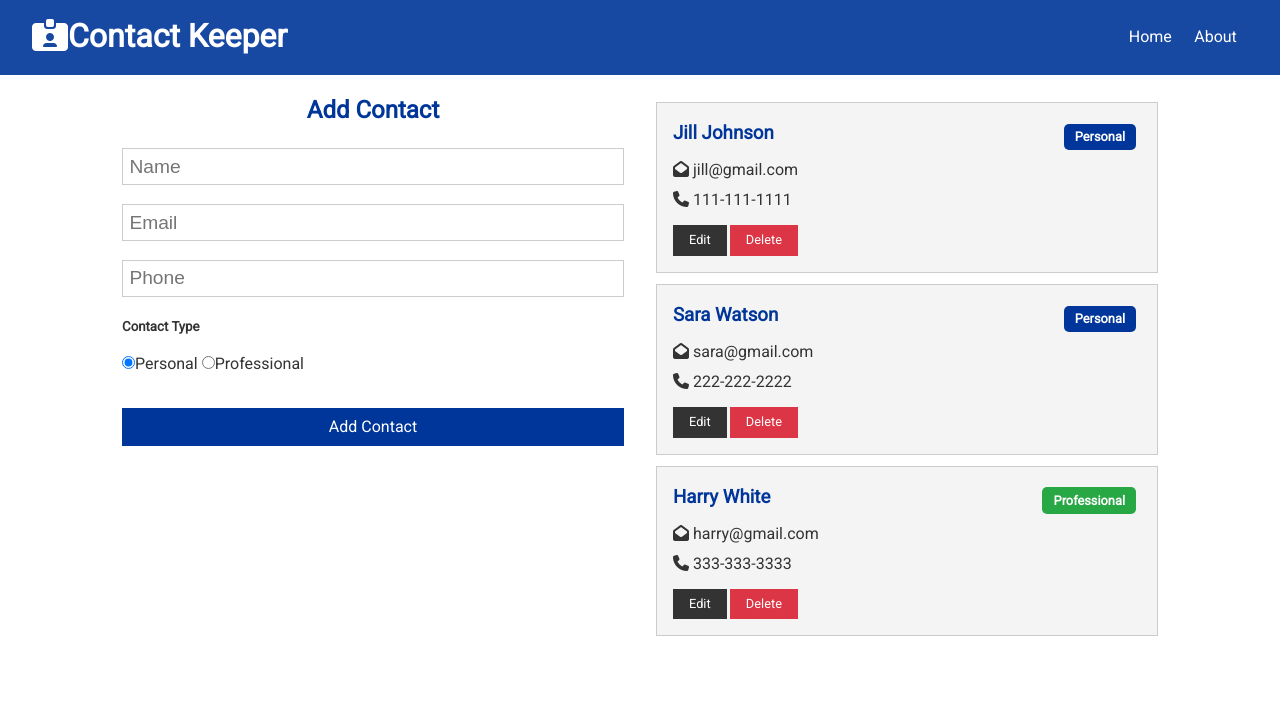
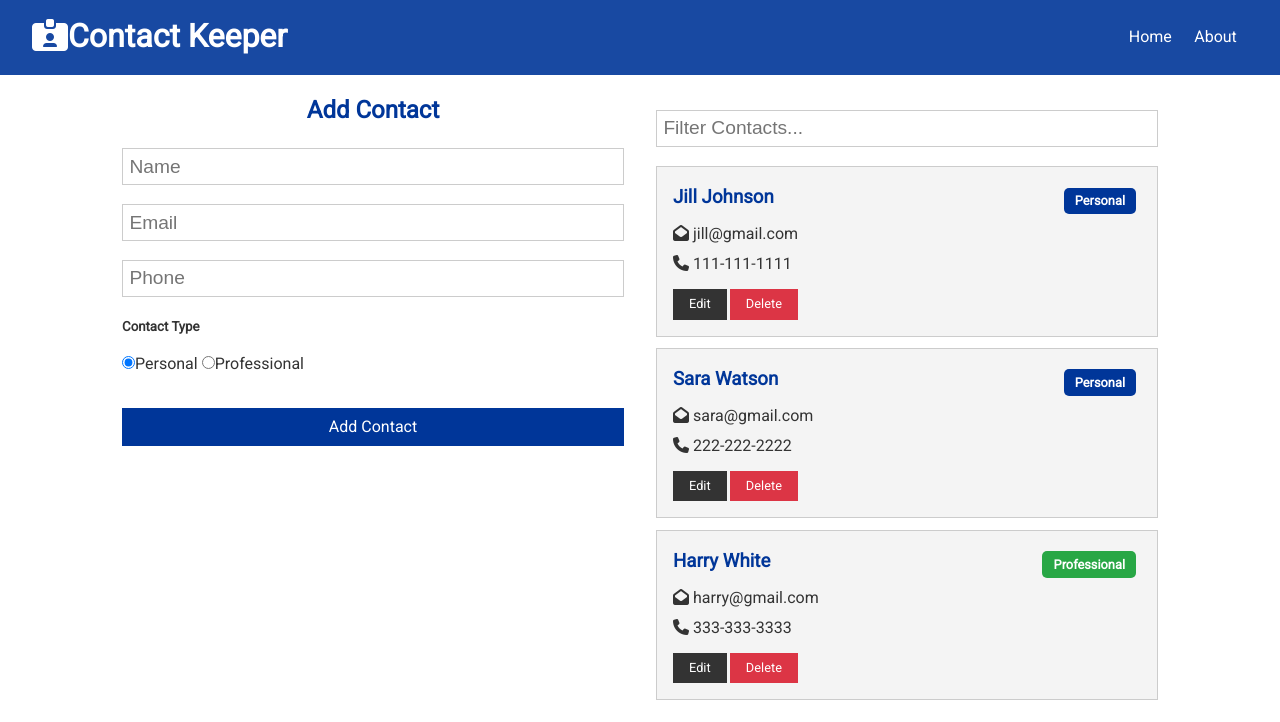
Before and after one commit to KeeganA217/Contact-Keeper, a React (Create React App) app in the folder client/: page / in a window 1280 px wide. Shown: the top 722 px of the page. Built offline with nearby package versions, Linux system fonts and the light colour scheme.

Commit message:
started register and login

```diff
--- a/client/src/App.js
+++ b/client/src/App.js
@@ -2,13 +2,16 @@
 import Navbar from "./components/layout/Navbar";
 import Home from "./components/pages/Home";
 import About from "./components/pages/About";
+import Register from "./components/auth/Register";
 import { BrowserRouter as Router, Route, Switch } from "react-router-dom";
 
 import ContactState from "./context/contact/ContactState";
+import AuthState from "./context/auth/AuthState";
 import "./App.css";
 
 const App = () => {
   return (
+    <AuthState>
       <ContactState>
         <Router>
           <Fragment>
@@ -17,11 +20,13 @@
               <Switch>
                 <Route exact path="/" component={Home} />
                 <Route exact path="/about" component={About} />
+                <Route exact path="/register" component={Register} />
               </Switch>
             </div>
           </Fragment>
         </Router>
       </ContactState>
+    </AuthState>
   );
 };
 
--- /dev/null
+++ b/client/src/components/auth/Register.js
@@ -0,0 +1,62 @@
+import React, { useState } from "react";
+
+const Register = () => {
+  const [user, setUser] = useState({
+    name: "",
+    email: "",
+    password: "",
+    password2: "",
+  });
+
+  const { name, email, password, password2 } = user;
+
+  const onChange = (e) => setUser({ ...user, [e.target.name]: e.target.value });
+
+  const onSubmit = (e) => {
+    e.preventDefault();
+    console.log("Register submit");
+  };
+
+  return (
+    <div className="form-container">
+      <h1>
+        Account <span className="text-primary">Register</span>
+      </h1>
+      <form onSubmit={onSubmit}>
+        <div className="form-group">
+          <label htmlFor="name">Name</label>
+          <input type="text" name="name" value={name} onChange={onChange} />
+        </div>
+        <div className="form-group">
+          <label htmlFor="email">Email Address</label>
+          <input type="email" name="email" value={email} onChange={onChange} />
+        </div>
+        <div className="form-group">
+          <label htmlFor="password">Password</label>
+          <input
+            type="password"
+            name="password"
+            value={password}
+            onChange={onChange}
+          />
+        </div>
+        <div className="form-group">
+          <label htmlFor="password2">Confirm Password</label>
+          <input
+            type="password"
+            name="password2"
+            value={password2}
+            onChange={onChange}
+          />
+        </div>
+        <input
+          type="submit"
+          value="register"
+          className="btn btn-primary btn-block"
+        />
+      </form>
+    </div>
+  );
+};
+
+export default Register;
--- /dev/null
+++ b/client/src/components/contacts/ContactFilter.js
@@ -0,0 +1,37 @@
+import React, { useContext, useRef, useEffect } from "react";
+import ContactContext from "../../context/contact/contactContext";
+import { CLEAR_FILTER } from "../../context/types";
+
+const ContactFilter = () => {
+  const contactContext = useContext(ContactContext);
+  const text = useRef("");
+
+  const { filterContacts, clearFilter, filtered } = contactContext;
+
+  useEffect(() => {
+    if (filtered === null) {
+      text.current.value = "";
+    }
+  });
+
+  const onChange = (e) => {
+    if (text.current.value !== "") {
+      filterContacts(e.target.value);
+    } else {
+      clearFilter();
+    }
+  };
+
+  return (
+    <form>
+      <input
+        ref={text}
+        type="text"
+        placeholder="Filter Contacts..."
+        onChange={onChange}
+      />
+    </form>
+  );
+};
+
+export default ContactFilter;
--- a/client/src/components/contacts/Contacts.js
+++ b/client/src/components/contacts/Contacts.js
@@ -1,17 +1,32 @@
 import React, { useContext, Fragment } from "react";
+import { CSSTransition, TransitionGroup } from "react-transition-group";
 import ContactContext from "../../context/contact/contactContext";
 import ContactItem from "./ContactItem";
 
 const Contacts = () => {
   const contactContext = useContext(ContactContext);
 
-  const { contacts } = contactContext;
+  const { contacts, filtered } = contactContext;
+
+  if (contacts.length === 0) {
+    return <h4>Please add a Contact</h4>;
+  }
 
   return (
     <Fragment>
-      {contacts.map((contact) => (
-        <ContactItem key={contact.id} contact={contact} />
-      ))}
+      <TransitionGroup>
+        {filtered !== null
+          ? filtered.map((contact) => (
+              <CSSTransition key={contact.id} timeout={750} classNames="item">
+                <ContactItem contact={contact} />
+              </CSSTransition>
+            ))
+          : contacts.map((contact) => (
+              <CSSTransition key={contact.id} timeout={750} classNames="item">
+                <ContactItem contact={contact} />
+              </CSSTransition>
+            ))}
+      </TransitionGroup>
     </Fragment>
   );
 };
--- a/client/src/components/pages/Home.js
+++ b/client/src/components/pages/Home.js
@@ -1,6 +1,7 @@
 import React from "react";
 import Contacts from "../contacts/Contacts";
 import ContactForm from "../contacts/ContactForm";
+import ContactFilter from "../../components/contacts/ContactFilter";
 
 const Home = () => {
   return (
@@ -9,6 +10,7 @@
         <ContactForm />
       </div>
       <div>
+        <ContactFilter />
         <Contacts />
       </div>
     </div>
--- /dev/null
+++ b/client/src/context/auth/AuthState.js
@@ -0,0 +1,51 @@
+import React, { useReducer } from "react";
+import AuthContext from "./authContext";
+import authReducer from "./authReducer";
+import {
+  REGISTER_SUCCESS,
+  REGISTER_FAIL,
+  LOGIN_FAIL,
+  LOGIN_SUCCESS,
+  LOGOUT,
+  USER_LOADED,
+  AUTH_ERROR,
+  CLEAR_ERRORS,
+} from "../types";
+
+const AuthState = (props) => {
+  const initialState = {
+    token: localStorage.getItem("token"),
+    isAuthenticated: null,
+    loading: true,
+    user: null,
+    error: null,
+  };
+
+  const [state, dispatch] = useReducer(authReducer, initialState);
+
+  // Load User
+
+  // Register User
+
+  // Login User
+
+  // Logout
+
+  // Clear Errors
+
+  return (
+    <AuthContext.Provider
+      value={{
+        token: state.token,
+        isAuthenticated: state.isAuthenticated,
+        loading: state.loading,
+        user: state.user,
+        error: state.error,
+      }}
+    >
+      {props.children}
+    </AuthContext.Provider>
+  );
+};
+
+export default AuthState;
--- /dev/null
+++ b/client/src/context/auth/authContext.js
@@ -0,0 +1,5 @@
+import { createContext } from "react";
+
+const authContext = createContext();
+
+export default authContext;
--- a/client/src/context/contact/ContactState.js
+++ b/client/src/context/contact/ContactState.js
@@ -38,6 +38,7 @@
       },
     ],
     current: null,
+    filtered: null,
   };
 
   const [state, dispatch] = useReducer(contactReducer, initialState);
@@ -64,19 +65,27 @@
     dispatch({ type: UPDATE_CONTACT, payload: contact });
   };
   // Filter Contacts
-
+  const filterContacts = (text) => {
+    dispatch({ type: FILTER_CONTACTS, payload: text });
+  };
   // Clear Filter
+  const clearFilter = () => {
+    dispatch({ type: CLEAR_FILTER });
+  };
 
   return (
     <ContactContext.Provider
       value={{
         contacts: state.contacts,
         current: state.current,
+        filtered: state.filtered,
         addContact,
         deleteContact,
         setCurrent,
         clearCurrent,
         updateContact,
+        filterContacts,
+        clearFilter,
       }}
     >
       {props.children}
--- a/client/src/context/contact/contactReducer.js
+++ b/client/src/context/contact/contactReducer.js
@@ -19,7 +19,7 @@
       return {
         ...state,
         contacts: state.contacts.map((contact) =>
-          contact.id === action.payload.id ? action.paylod : contact
+          contact.id === action.payload.id ? action.payload : contact
         ),
       };
     case DELETE_CONTACT:
@@ -39,6 +39,19 @@
         ...state,
         current: null,
       };
+    case FILTER_CONTACTS:
+      return {
+        ...state,
+        filtered: state.contacts.filter((contact) => {
+          const regex = new RegExp(`${action.payload}`, "gi");
+          return contact.name.match(regex) || contact.email.match(regex);
+        }),
+      };
+    case CLEAR_FILTER:
+      return {
+        ...state,
+        filtered: null,
+      };
     default:
       return state;
   }
--- a/client/src/context/types.js
+++ b/client/src/context/types.js
@@ -7,3 +7,11 @@
 export const CLEAR_FILTER = "CLEAR_FILTER";
 export const SET_ALERT = "SET_ALERT";
 export const REMOVE_ALERT = "REMOVE_ALERT";
+export const REGISTER_SUCCESS = "REGISTER_SUCCESS";
+export const REGISTER_FAIL = "REGISTER_FAIL";
+export const USER_LOADED = "USER_LOADED";
+export const AUTH_ERROR = "AUTH_ERROR";
+export const LOGIN_SUCCESS = "LOGIN_SUCCESS";
+export const LOGIN_FAIL = "LOGIN_FAIL";
+export const LOGOUT = "LOGOUT";
+export const CLEAR_ERRORS = "CLEAR_ERRORS";
```
Also changed, not shown: client/src/components/auth/Login.js (added), client/src/context/auth/authReducer.js (added). Lines whose indentation alone changed are shown as unchanged.
